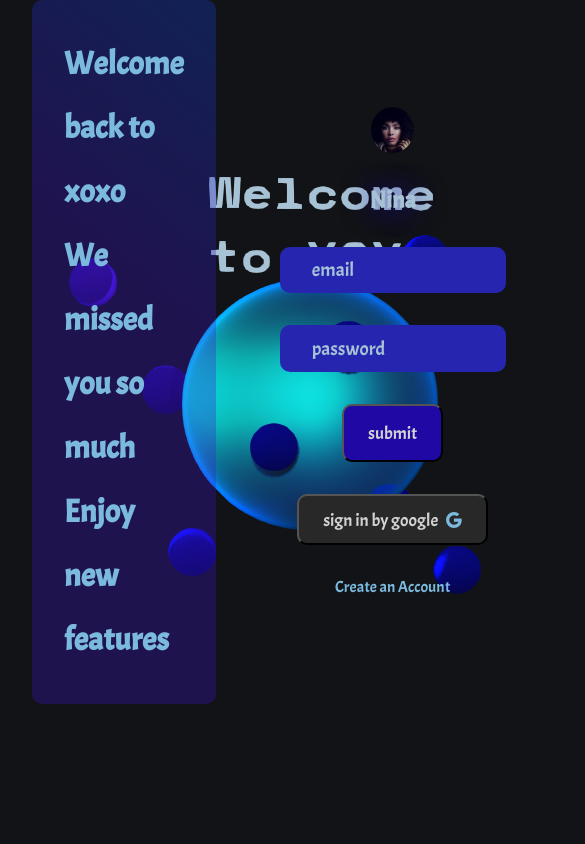
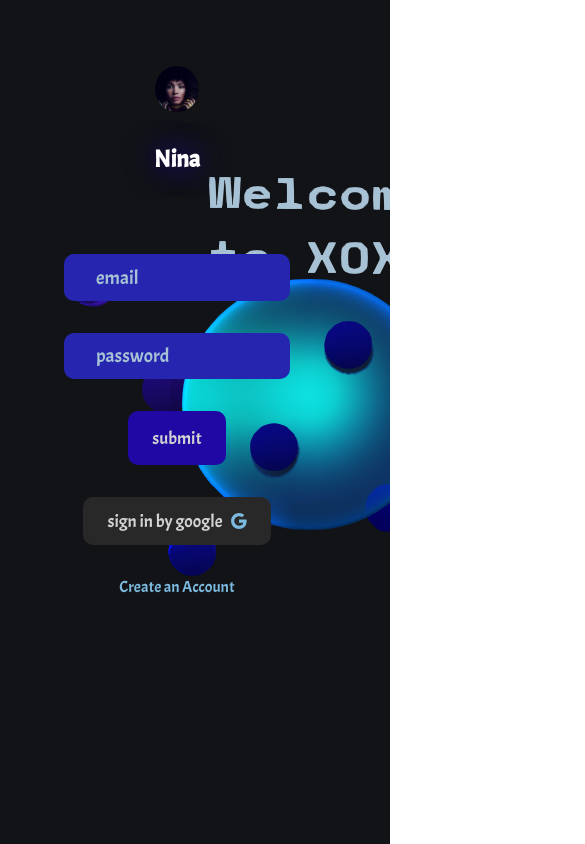
Before and after one commit to alirezakhnn/XOXO, a React (Vite) app: page /sign-in in a window 390 px wide. Shown: the top 844 px of the page, 585 px wide, since content can reach past the window. Built offline with nearby package versions, Linux system fonts and the light colour scheme.

Commit message:
sign in page completed and being responsive

```diff
--- a/src/components/Signin.jsx
+++ b/src/components/Signin.jsx
@@ -1,6 +1,6 @@
 import '../css/signin.css';
 import Input from './Input';
-import { profile_nina } from '../assets';
+import { profile_nina, Meteorite } from '../assets';
 import Users from '../styles';
 import Texts from '../texts';
 import { Link } from 'react-router-dom';
@@ -8,6 +8,7 @@ import { Link } from 'react-router-dom';
 const Signin = () => (
     <section id="SignIn">
         <div className="left-signin">
+            <img id="meteorite" src={Meteorite} alt="meteorite" />
             <h3 className="left-signin-title">
                 Welcome back to xoxo<br /> We missed you so much<br />Enjoy new features
             </h3>
--- a/src/css/signin.css
+++ b/src/css/signin.css
@@ -9,18 +9,25 @@
 
 .left-signin {
     display: grid;
-    margin: 0 2rem;
+    place-items: center;
+    margin: 0 4rem;
+    row-gap: 2rem;
 }
 
 .left-signin-title {
     font-family: var(--font-logo);
-    line-height: 4rem;
-    font-size: 2rem;
-    max-width: 400px;
+    line-height: 2rem;
+    font-size: 1.2rem;
+    max-width: 300px;
     color: var(--color-header-title);
     background: var(--header-gradient-background);
     padding: 2rem;
     border-radius: 10px;
+    text-align: center;
+}
+
+#meteorite {
+    width: 50%;
 }
 
 .right-signin {
@@ -97,6 +104,7 @@
     font-size: 1.1rem;
     transition: var(--navbar-transition);
     cursor: pointer;
+    border: none;
 }
 
 #submit-signin:hover {
@@ -114,6 +122,7 @@
     font-family: var(--font-logo);
     font-size: 1.1rem;
     transition: var(--navbar-transition);
+    border: none;
 }
 
 #signin-google:hover {
@@ -134,3 +143,38 @@
 #createAccount:hover {
     text-shadow: 1px 3px 30px var(--color-secondary);
 }
+
+@media screen and (max-width:1000px) {
+    .right-signin {
+        margin-right: 2rem;
+    }
+
+    #meteorite {
+        width: 80%;
+    }
+}
+
+@media screen and (max-width:750px) {
+    #SignIn {
+        grid-template-columns: 1fr;
+        place-items: center;
+    }
+
+    #meteorite {
+        display: none;
+    }
+
+    .left-signin-title {
+        display: none;
+    }
+
+    .right-signin {
+        justify-self: center;
+        margin: 0 2rem;
+        row-gap: 5rem;
+    }
+
+    #profile_nina {
+        color: #fff;
+    }
+}
```
Also changed, not shown: src/assets/index.js (+6 -1 lines), src/assets/atoms.jpg (added), src/assets/meteorite.png (added).
